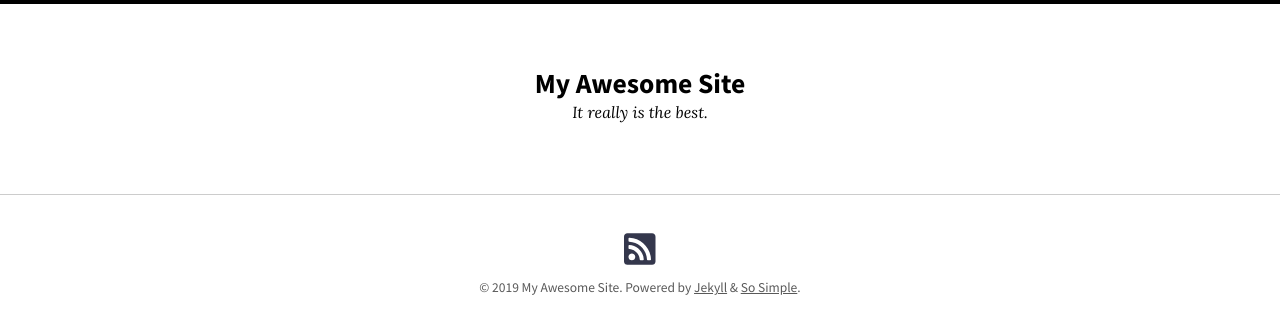
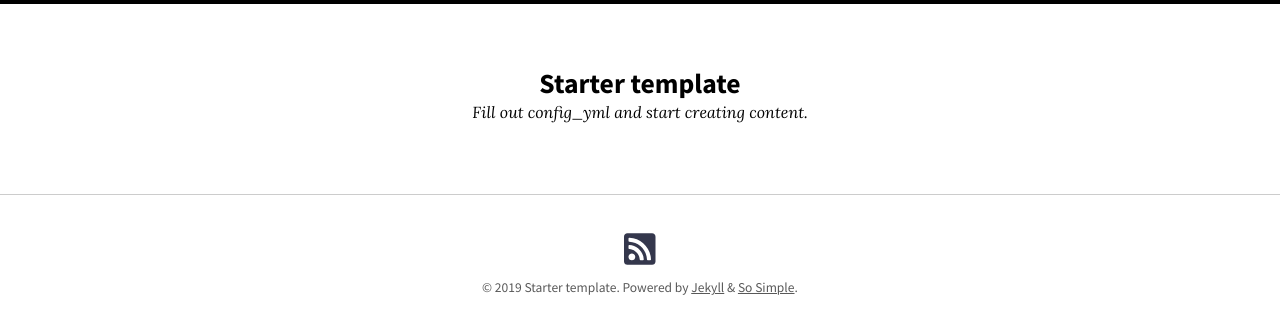
Before and after one commit to wijnandb/jekyll-template, a Jekyll site: the page built from index.md, in a window 1280 px wide. Shown: the top 334 px of the page. Built offline with Jekyll 4.4.1, drawn with Linux system fonts in a browser that asks for light colours; nearby versions of some CDN libraries.

Commit message:
text startertemplate

```diff
--- a/_config.yml
+++ b/_config.yml
@@ -15,16 +15,16 @@
 # in the templates via {{ site.myvariable }}.
 theme: jekyll-theme-so-simple
 # remote_theme: mmistakes/so-simple-theme
-locale: en-US
-title: "My Awesome Site"
-description: "It really is the best."
+locale: nl-NL
+title: "Starter template"
+description: "Fill out config_yml and start creating content."
 baseurl: # the subpath of your site, e.g. "/blog"
 url: # the base hostname & protocol for your site e.g. "https://mmistakes.github.io"
 logo: # path of site logo, e.g. "/images/logo.png"
 date_format: "%B %-d, %Y"
 read_time: # reading time estimates, e.g. true
 words_per_minute: # 200
-mathjax: # MathJax equations, e.g. true
+mathjax: true # MathJax equations, e.g. true
 google_fonts:
   - name: "Source Sans Pro"
     weights: "400,400i,700,700i"
```
